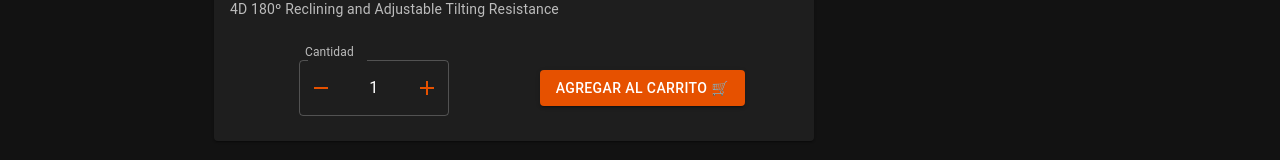
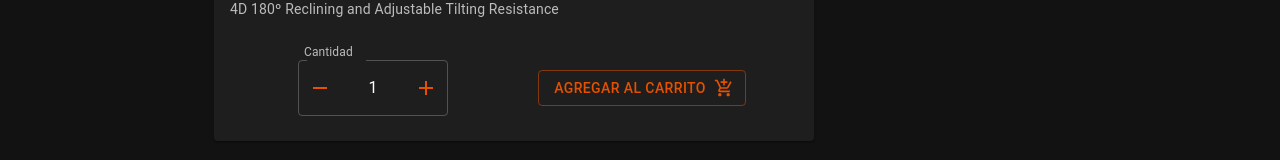
Before and after one commit to juanma269/Proyecto-Final-ReactJS-Ecommerce, a React (Vite) app: page /item-detail/1 in a window 1280 px wide. Shown: the part 631-791 px from the top of the page. Built offline with nearby package versions, Linux system fonts and the light colour scheme.

Commit message:
estilado de botones

```diff
--- a/src/common/counter/Counter.jsx
+++ b/src/common/counter/Counter.jsx
@@ -10,6 +10,7 @@ import {
 } from "@mui/material";
 import AddIcon from "@mui/icons-material/Add";
 import RemoveIcon from "@mui/icons-material/Remove";
+import AddShoppingCartIcon from "@mui/icons-material/AddShoppingCart";
 
 const Counter = ({ contador, sumar, restar, onAdd }) => {
   const handleMouseDownQuantity = (event) => {
@@ -75,10 +76,11 @@ const Counter = ({ contador, sumar, restar, onAdd }) => {
 
         <Button
           onClick={() => onAdd(contador)}
-          variant="contained"
+          variant="outlined"
           color="primary"
+          endIcon={<AddShoppingCartIcon />}
         >
-          Agregar al carrito 🛒
+          Agregar al carrito
         </Button>
       </Grid>
     </Box>
--- a/src/common/productCard/ProductCard.jsx
+++ b/src/common/productCard/ProductCard.jsx
@@ -29,12 +29,9 @@ const ProductCard = ({ elemento }) => {
         </CardContent>
       </CardActionArea>
       <CardActions>
-        <Button size="small" color="primary">
-          Comprar
-        </Button>
         <Link to={`/item-detail/${elemento.id}`}>
-          <Button size="small" color="primary">
-            Ver Detalles
+          <Button size="small" color="primary" variant="outlined">
+            Ver Detalle
           </Button>
         </Link>
       </CardActions>
--- a/src/pages/cart/CartContainer.jsx
+++ b/src/pages/cart/CartContainer.jsx
@@ -1,6 +1,7 @@
 import { useContext } from "react";
 import { CartContext } from "../../context/CartContext";
 import { Button } from "@mui/material";
+import DeleteIcon from "@mui/icons-material/Delete";
 
 const CartContainer = () => {
   const { cart, clearCart } = useContext(CartContext);
@@ -18,7 +19,12 @@ const CartContainer = () => {
         );
       })}
 
-      <Button onClick={clearCart} color="secondary" variant="contained">
+      <Button
+        variant="outlined"
+        color="secondary"
+        onClick={clearCart}
+        endIcon={<DeleteIcon />}
+      >
         Limpiar carrito
       </Button>
     </div>
```
